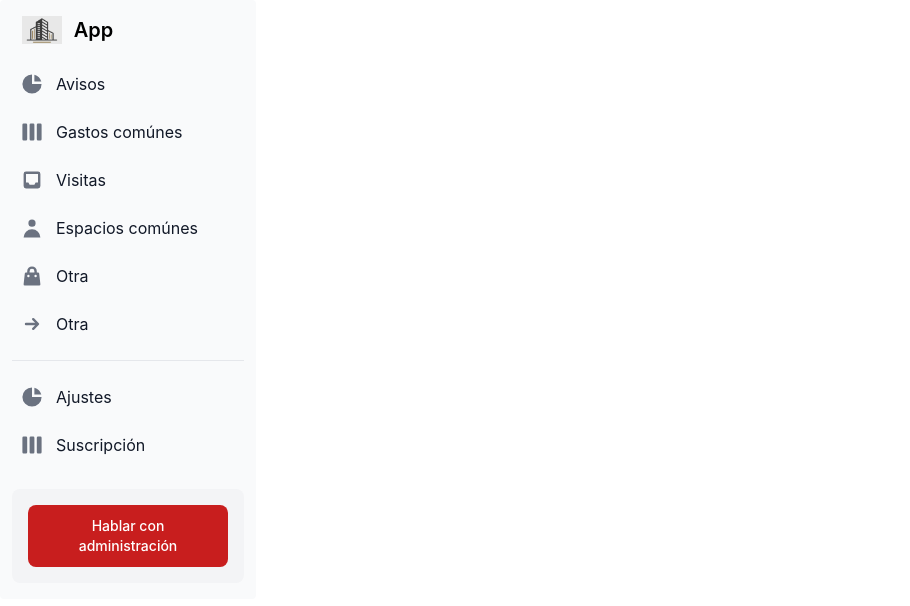
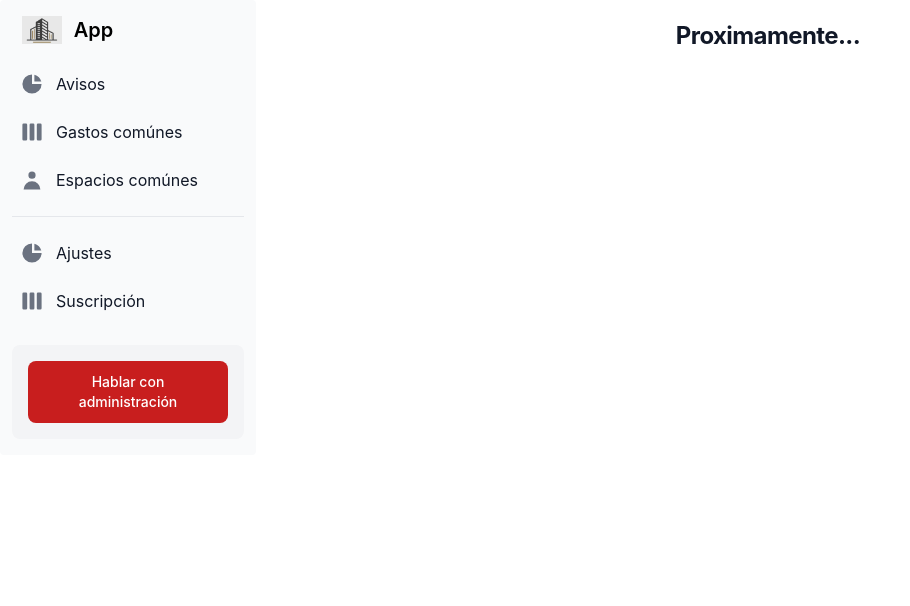
Before and after one commit to nicolasukd/DIU-project, a React (Create React App) app: page /ajustes in a window 1280 px wide. Shown: the top 606 px of the page, without its empty margins (0-910 px from the left). Built offline with nearby package versions, Linux system fonts and the light colour scheme.

Commit message:
Ultimos cambios de Alonso

```diff
--- a/src/App.js
+++ b/src/App.js
@@ -6,6 +6,7 @@ import Avisos from './components/Avisos'
 import GastosComunes from './components/GastosComunes';
 import EspaciosComunes from './components/EspaciosComunes';
 import SeleccionarHorario from './components/seleccionarHorarios';
+import Proximamente from './components/Proximamente';
 
 function App() {
   return (
@@ -20,7 +21,8 @@ function App() {
           <Route path="/gastosComunes" element={<GastosComunes />} />
           <Route path="/espaciosComunes" element={<EspaciosComunes />} />
           <Route path="/espaciosComunes/:horarios" element={<SeleccionarHorario />} />
-          <Route path="/contact" element={<Avisos />} />
+          <Route path="/ajustes" element={<Proximamente />} />
+          <Route path="/suscripcion" element={<Proximamente />} />
         </Routes>
       </BrowserRouter>
 
--- /dev/null
+++ b/src/components/Proximamente.js
@@ -0,0 +1,13 @@
+import '../assets/styles/Avisos.css'
+
+function Proximamente() {
+
+    return (
+        <div className='container'>
+            <h5 className="text-2xl font-bold tracking-tight text-gray-900 dark:text-white">Proximamente...</h5>
+
+        </div>
+    )
+}
+
+export default Proximamente
--- a/src/components/Sidebar.js
+++ b/src/components/Sidebar.js
@@ -7,7 +7,7 @@ import logo from '../assets/images/logo.png'
 import * as React from 'react';
 import { Unstable_Popup as BasePopup } from '@mui/base/Unstable_Popup';
 import { Sidebar, Button, Card, Label, TextInput } from 'flowbite-react';
-import { HiArrowSmRight, HiChartPie, HiInbox, HiShoppingBag, HiUser, HiViewBoards } from 'react-icons/hi';
+import { HiChartPie, HiUser, HiViewBoards } from 'react-icons/hi';
 
 function Component() {
     const [anchor, setAnchor] = React.useState(null);
@@ -34,24 +34,15 @@ function Component() {
                             <Sidebar.Item href="/gastosComunes" icon={HiViewBoards} >
                                 Gastos comúnes
                             </Sidebar.Item>
-                            <Sidebar.Item href="/visitas" icon={HiInbox}>
-                                Visitas
-                            </Sidebar.Item>
                             <Sidebar.Item href="/espaciosComunes" icon={HiUser}>
                                 Espacios comúnes
                             </Sidebar.Item>
-                            <Sidebar.Item href="#" icon={HiShoppingBag}>
-                                Otra
-                            </Sidebar.Item>
-                            <Sidebar.Item href="#" icon={HiArrowSmRight}>
-                                Otra
-                            </Sidebar.Item>
                         </Sidebar.ItemGroup>
                         <Sidebar.ItemGroup>
-                            <Sidebar.Item href="#" icon={HiChartPie}>
+                            <Sidebar.Item href="/ajustes" icon={HiChartPie}>
                                 Ajustes
                             </Sidebar.Item>
-                            <Sidebar.Item href="#" icon={HiViewBoards}>
+                            <Sidebar.Item href="/suscripcion" icon={HiViewBoards}>
                                 Suscripción
                             </Sidebar.Item>
                         </Sidebar.ItemGroup>
```
